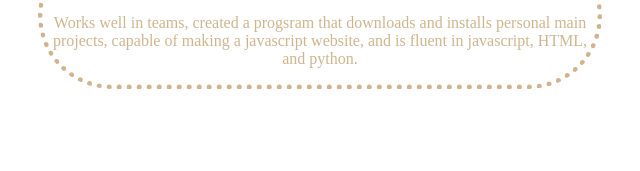
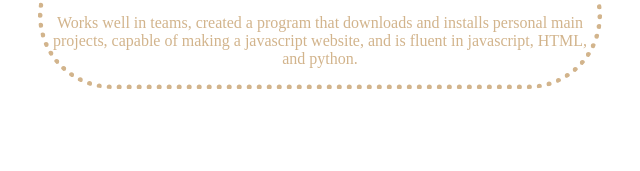
Before and after one commit to parke2023059/parke2023059.github.io, a plain HTML site: page index.html in a window 1280 px wide. Shown: the part 710-881 px from the top of the page, 320-960 px from the left. Drawn offline with Linux system fonts and the light colour scheme.

Commit message:
Update index.html

```diff
--- a/index.html
+++ b/index.html
@@ -14,7 +14,7 @@
     </div>
     <div class="Heading3">
         <h2>About me</h2>
-        <p>Works well in teams, created a progsram that downloads and installs personal main projects, capable of making a javascript website, and is fluent in javascript, HTML, and python.</p>
+        <p>Works well in teams, created a program that downloads and installs personal main projects, capable of making a javascript website, and is fluent in javascript, HTML, and python.</p>
     </div>
       <img id="demo" src="https://dmarket.com/blog/how-to-play-engineer-in-tf2/1_hu162c80087f039df7c83b94d465b144a9_210716_675x0_resize_q100_lanczos.jpg" alt="" width="200" height="100"</img>
     <script type="text/javascript">
```
